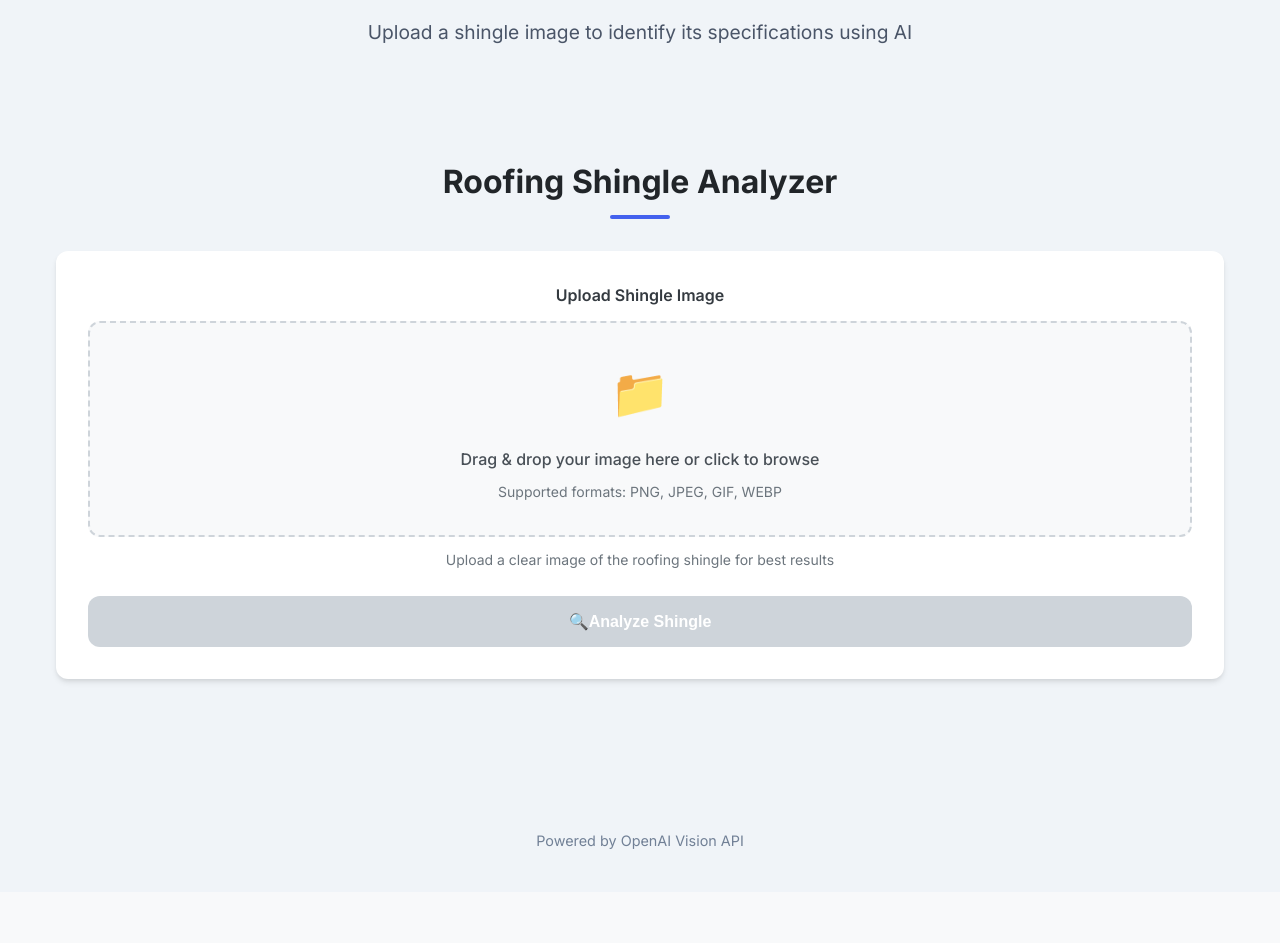
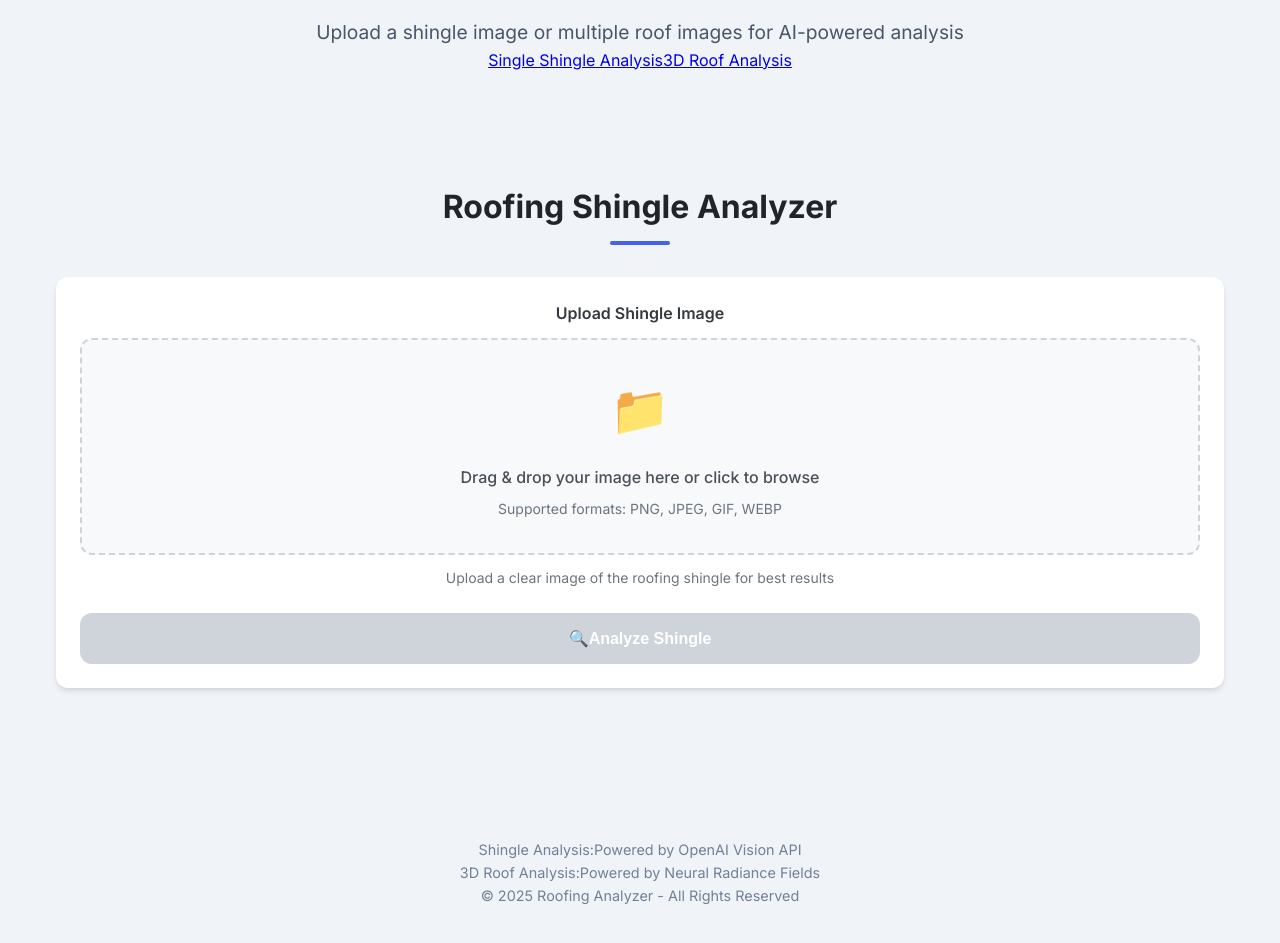
Before and after one commit to anandsub-zuper/shingle-analyzer, a React (Create React App) app in the folder frontend/: page / in a window 1280 px wide. Shown: the part 97-1040 px from the top of the page. Before the commit the page ends 989 px from the top, so only its background shows below. Built offline with nearby package versions, Linux system fonts and the light colour scheme.

Commit message:
Update App.js
3D Modeling

```diff
--- a/frontend/src/App.js
+++ b/frontend/src/App.js
@@ -1,22 +1,65 @@
 // src/App.js
-import React from 'react';
+import React, { useState } from 'react';
+import { BrowserRouter as Router, Routes, Route, Link, Navigate } from 'react-router-dom';
 import ShingleAnalyzer from './components/ShingleAnalyzer';
+import ThreeDRoofAnalyzer from './components/ThreeDRoofAnalyzer';
 import './App.css';
 
 function App() {
+  const [activeTab, setActiveTab] = useState('shingle'); // Default to shingle analyzer
+
+  const handleTabChange = (tab) => {
+    setActiveTab(tab);
+  };
+
   return (
+    <Router>
       <div className="App">
         <header className="App-header">
           <h1>Roofing Shingle Analyzer</h1>
-        <p>Upload a shingle image to identify its specifications using AI</p>
+          <p>Upload a shingle image or multiple roof images for AI-powered analysis</p>
+
+          <nav className="main-nav">
+            <Link
+              to="/"
+              className={`nav-link ${activeTab === 'shingle' ? 'active' : ''}`}
+              onClick={() => handleTabChange('shingle')}
+            >
+              Single Shingle Analysis
+            </Link>
+            <Link
+              to="/3d-analyzer"
+              className={`nav-link ${activeTab === '3d' ? 'active' : ''}`}
+              onClick={() => handleTabChange('3d')}
+            >
+              3D Roof Analysis
+            </Link>
+          </nav>
         </header>
+
         <main>
-        <ShingleAnalyzer />
+          <Routes>
+            <Route path="/" element={<ShingleAnalyzer />} />
+            <Route path="/3d-analyzer" element={<ThreeDRoofAnalyzer />} />
+            <Route path="*" element={<Navigate to="/" replace />} />
+          </Routes>
         </main>
+
         <footer className="App-footer">
-        <p>Powered by OpenAI Vision API</p>
+          <div className="footer-content">
+            <p className="footer-item">
+              <span className="footer-label">Shingle Analysis:</span>
+              <span className="footer-value">Powered by OpenAI Vision API</span>
+            </p>
+            <p className="footer-item">
+              <span className="footer-label">3D Roof Analysis:</span>
+              <span className="footer-value">Powered by Neural Radiance Fields</span>
+            </p>
+          </div>
+          <p className="copyright">© 2025 Roofing Analyzer - All Rights Reserved</p>
         </footer>
       </div>
+    </Router>
   );
 }
 
```
Lines whose indentation alone changed are shown as unchanged.
